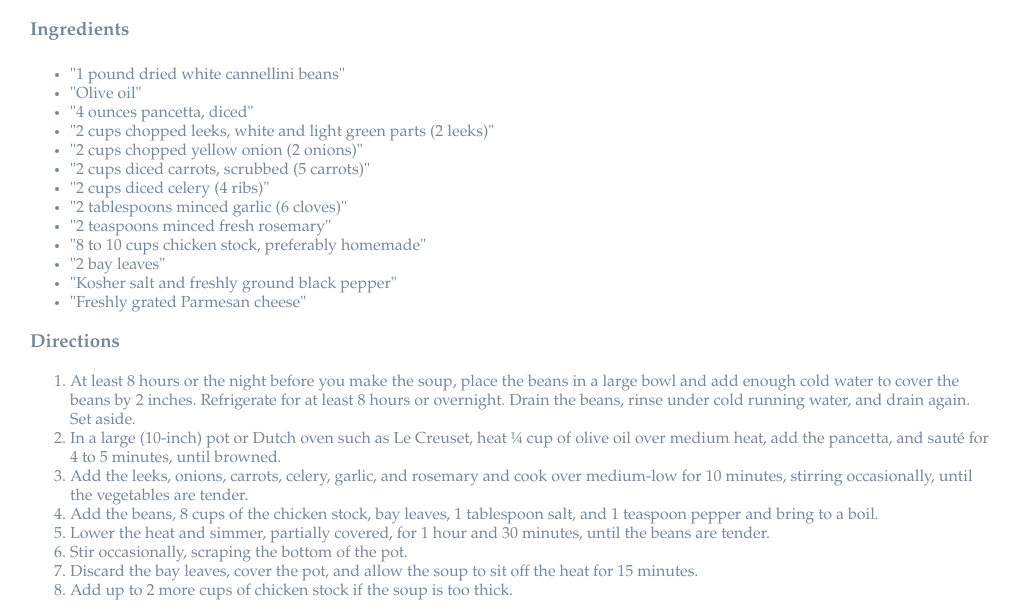
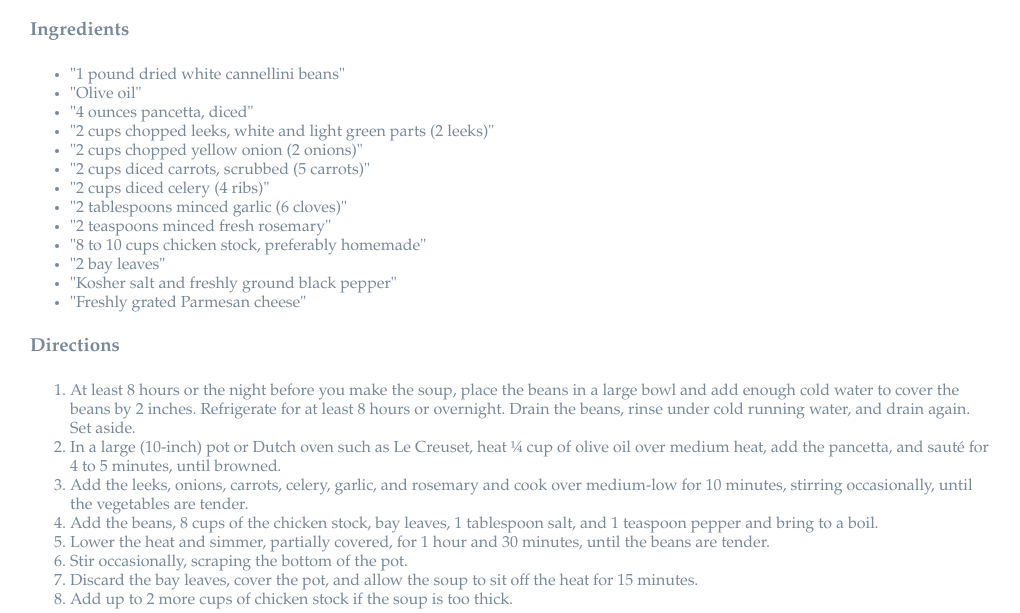
Before and after one commit to sophiagilbertt/Recipe, a plain HTML site: page index.html in a window 1280 px wide. Shown: the part 498-1111 px from the top of the page, without its empty margins (130-1150 px from the left). Drawn offline with Linux system fonts and the light colour scheme.

Commit message:
Update main.css

```diff
--- a/css/main.css
+++ b/css/main.css
@@ -10,6 +10,7 @@ body {
 
 h1.header {
  font-family: copperplate, serif;
+ color: #778899;
  text-align: center;
 }
 /* border: 0.4em solid #778899;
@@ -21,7 +22,7 @@ h3.ingredients {
   line-height: 1.7em;
 }
 
-h3 class="directions" {
+h3.directions {
   line-height: 1.7em;
 }
 
```
